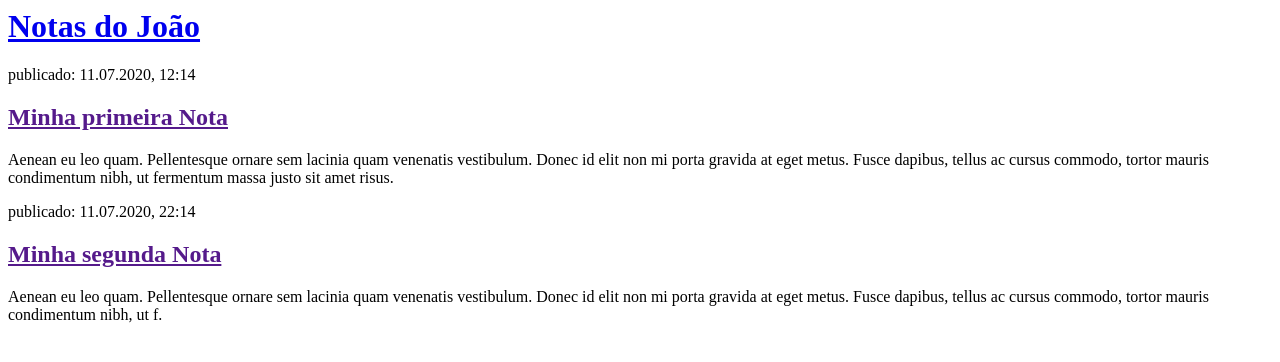
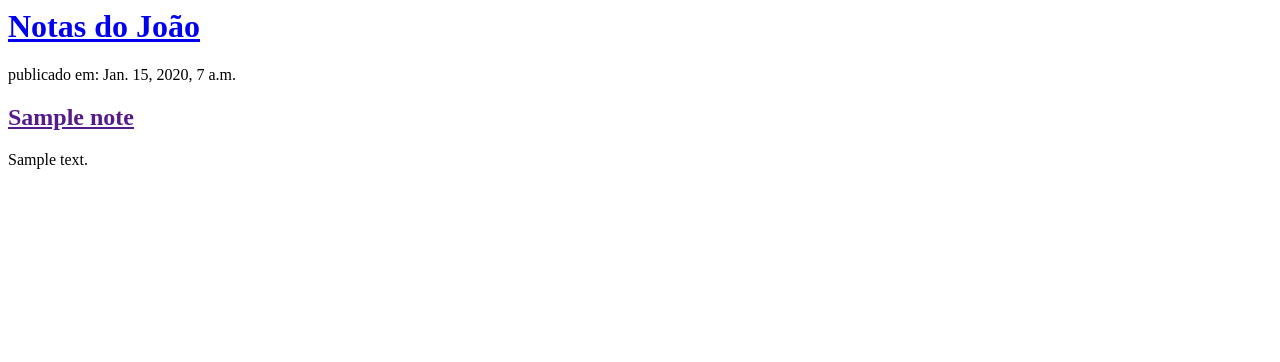
Before and after one commit to joaopaulozorek/notes-django-bulma, a Django app: page / in a window 1280 px wide. Shown: the top 362 px of the page. Run offline with Django 3.2, Linux system fonts and the light colour scheme; tables that the repository leaves empty hold one stand-in row (values such as "Sample post").

Commit message:
Exibindo as notas no template

```diff
--- a/notes/templates/notes/notes_list.html
+++ b/notes/templates/notes/notes_list.html
@@ -7,16 +7,12 @@
             <h1><a href="/">Notas do João</a></h1>
         </div>
 
-        <div>
-            <p>publicado: 11.07.2020, 12:14</p>
-            <h2><a href="">Minha primeira Nota</a></h2>
-            <p>Aenean eu leo quam. Pellentesque ornare sem lacinia quam venenatis vestibulum. Donec id elit non mi porta gravida at eget metus. Fusce dapibus, tellus ac cursus commodo, tortor mauris condimentum nibh, ut fermentum massa justo sit amet risus.</p>
-        </div>
-
-        <div>
-            <p>publicado: 11.07.2020, 22:14</p>
-            <h2><a href="">Minha segunda Nota</a></h2>
-            <p>Aenean eu leo quam. Pellentesque ornare sem lacinia quam venenatis vestibulum. Donec id elit non mi porta gravida at eget metus. Fusce dapibus, tellus ac cursus commodo, tortor mauris condimentum nibh, ut f.</p>
-        </div>
+		{% for note in notes %}
+			<div>
+	            <p>publicado em: {{ note.date }}</p>
+	            <h2><a href="">{{ note.title }}</a></h2>
+	            <p>{{ note.text }}</p>
+        	</div>
+		{% endfor %}
     </body>
 </html>
--- a/notes/views.py
+++ b/notes/views.py
@@ -1,6 +1,8 @@
 from django.shortcuts import render
+from django.utils import timezone
+from .models import Note
 
 
 def notes_list(request):
-
-	return render(request, 'notes/notes_list.html', {})
+	notes = Note.objects.filter(date__lte=timezone.now()).order_by('date')
+	return render(request, 'notes/notes_list.html', {'notes': notes})
```
